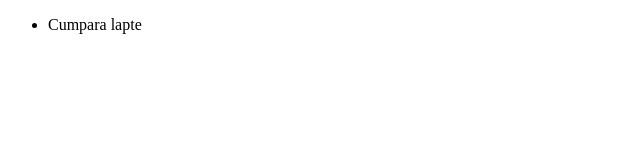
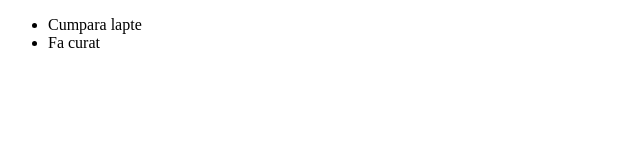
Before and after one commit to maresGoIT/goit-js-hw-11, a plain HTML site: page index.html in a window 1280 px wide. Shown: the full height of the page, 0-640 px from the left. Drawn offline with Linux system fonts and the light colour scheme.

Commit message:
Deploying to gh-pages from @ maresGoIT/goit-js-hw-11@4bac0706371f0f48b652c593d0470ff2b819506a 🚀

```diff
--- a/index.html
+++ b/index.html
@@ -1 +1 @@
-<!DOCTYPE html><html lang="ru"><head><meta charset="utf-8"><meta name="viewport" content="width=device-width, initial-scale=1.0"><title>Page title</title><link rel="stylesheet" href="/goit-js-hw-11/index.569a4d11.css"><script type="module" src="/goit-js-hw-11/index.cdc84ddc.js"></script><script src="/goit-js-hw-11/index.6c2642bc.js" nomodule="" defer></script><script type="module" src="/goit-js-hw-11/index.e97e290e.js"></script><script src="/goit-js-hw-11/index.f4086f34.js" nomodule="" defer></script></head><body>  <article class="example" id="uk"> <ul id="myToDo"> <li>Cumpara lapte</li> </ul> </article> </body></html>
+<!DOCTYPE html><html lang="ru"><head><meta charset="utf-8"><meta name="viewport" content="width=device-width, initial-scale=1.0"><title>Page title</title><link rel="stylesheet" href="/goit-js-hw-11/index.569a4d11.css"><script type="module" src="/goit-js-hw-11/index.cdc84ddc.js"></script><script src="/goit-js-hw-11/index.6c2642bc.js" nomodule="" defer></script><script type="module" src="/goit-js-hw-11/index.e97e290e.js"></script><script src="/goit-js-hw-11/index.f4086f34.js" nomodule="" defer></script></head><body>  <article class="example" id="uk"> <ul id="myToDo"> <li>Cumpara lapte</li> <li>Fa curat</li> </ul> </article> </body></html>
```
